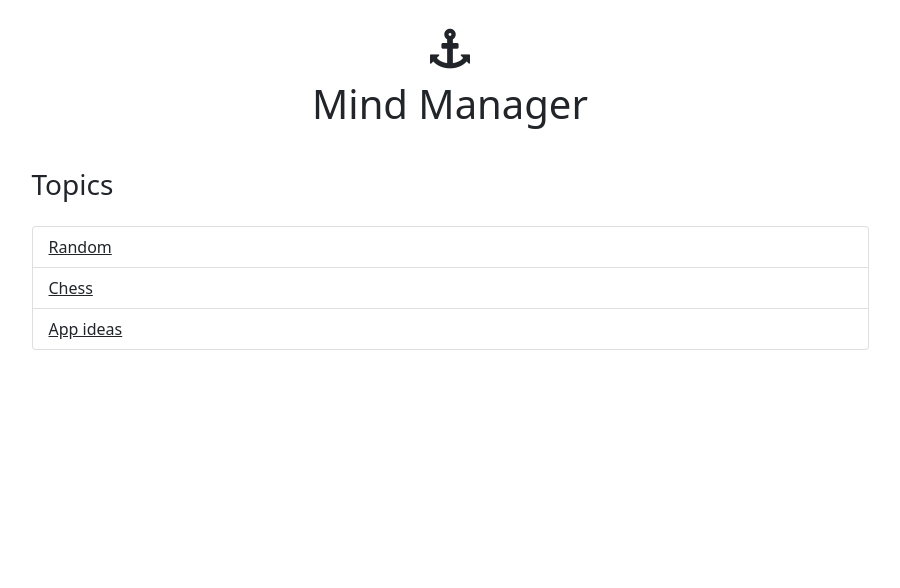
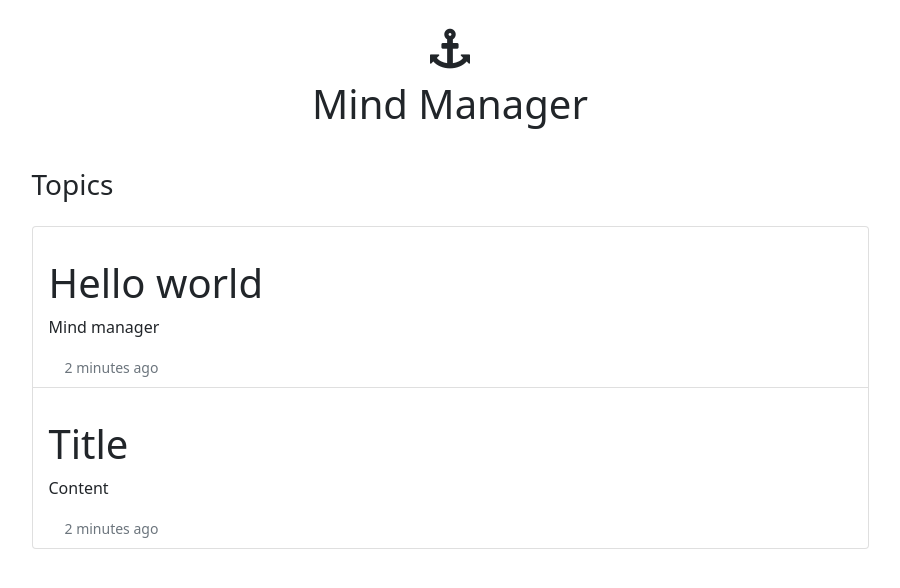
Before and after one commit to mlgmontage/mindmanagerapp, a React (Create React App) app in the folder frontend/: page / in a window 1280 px wide. Shown: the top 588 px of the page, without its empty margins (190-1090 px from the left). Built offline with nearby package versions, Linux system fonts and the light colour scheme.

Commit message:
fixing topics component

```diff
--- a/frontend/src/components/Topics.js
+++ b/frontend/src/components/Topics.js
@@ -4,19 +4,18 @@ function Topics() {
       <h3 className="py-3">Topics</h3>
       <div className="list-group">
         <div className="list-group-item">
-          <a className="text-dark" href="#">
-            Random
+          <a className="text-dark text-decoration-none p-3" href="#">
+            <h1>Hello world</h1>
+            <p>Mind manager</p>
           </a>
+          <small className="text-right text-muted">2 minutes ago</small>
         </div>
         <div className="list-group-item">
-          <a className="text-dark" href="#">
-            Chess
+          <a className="text-dark text-decoration-none p-3 " href="#">
+            <h1>Title</h1>
+            <p>Content</p>
           </a>
-        </div>
-        <div className="list-group-item">
-          <a className="text-dark" href="#">
-            App ideas
-          </a>
+          <small className="text-right text-muted">2 minutes ago</small>
         </div>
       </div>
     </div>
```
